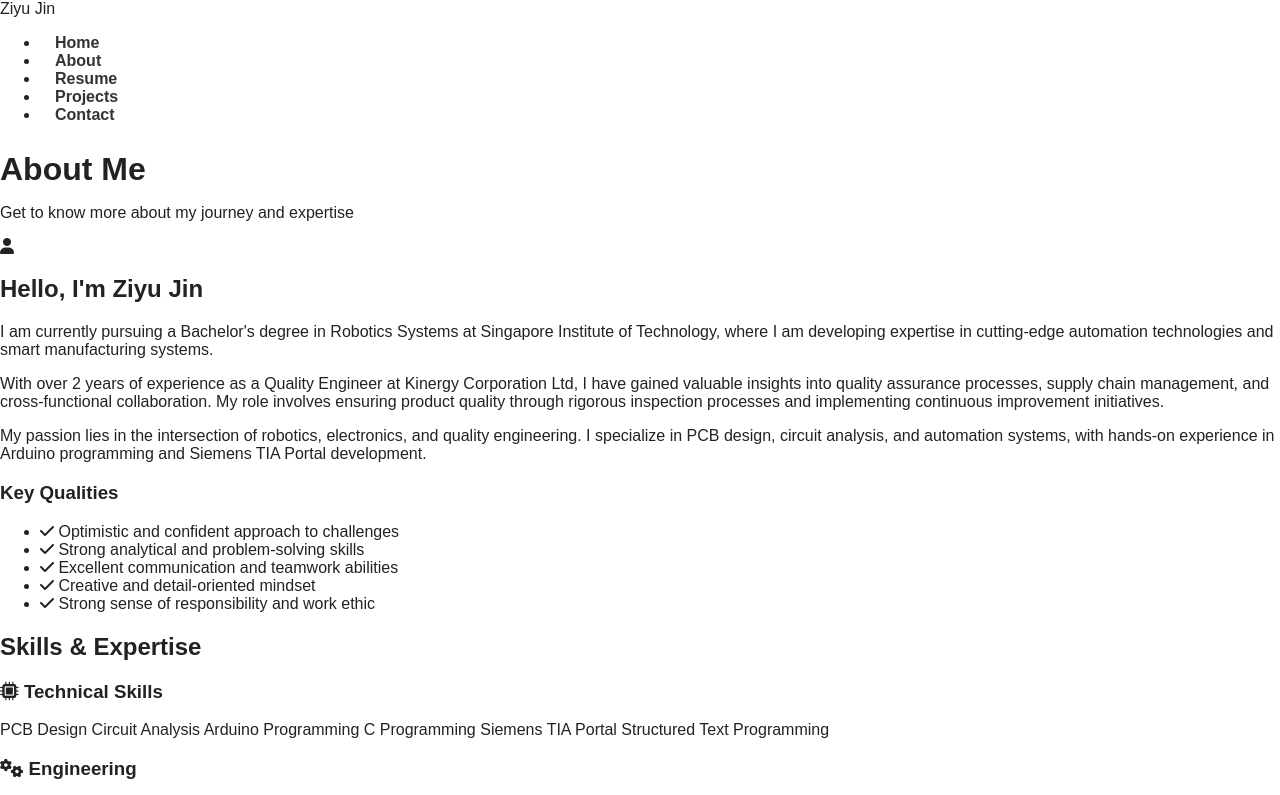
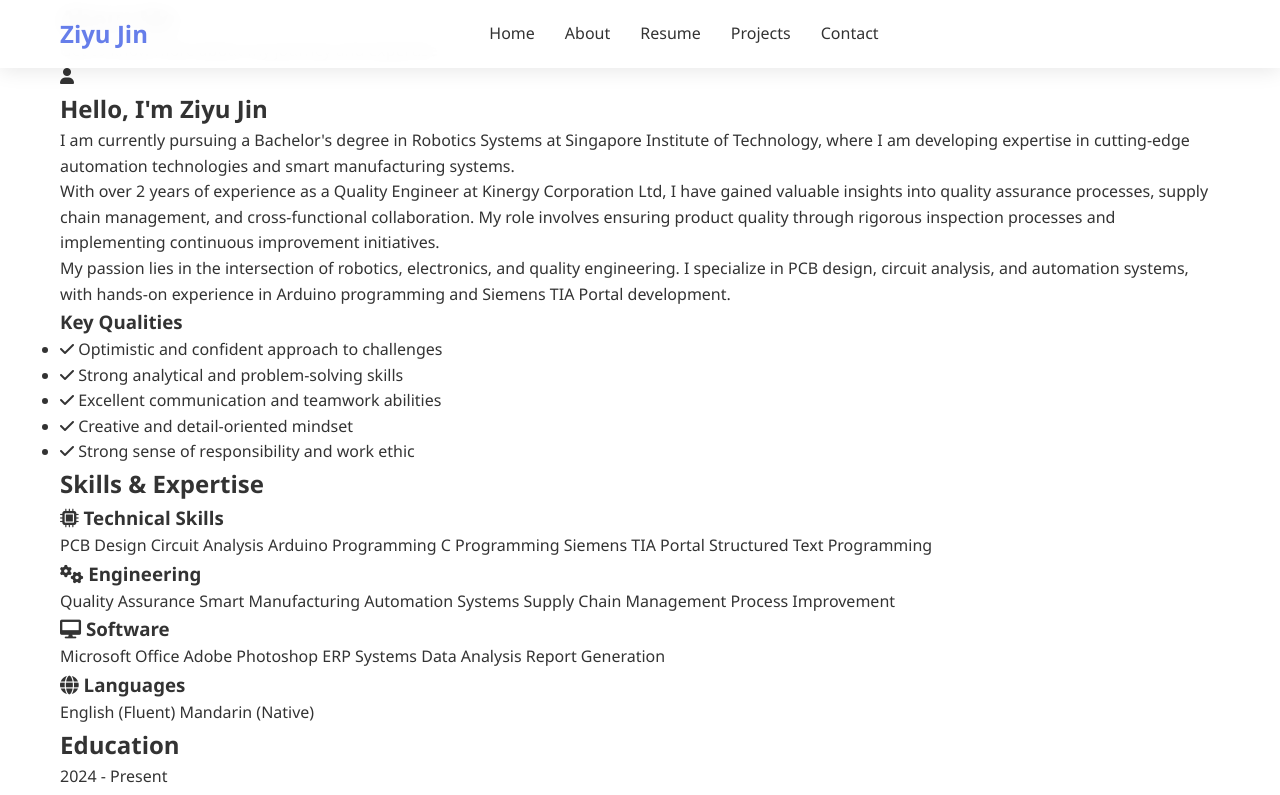
Before and after one commit to Jin-Ziyu/2403380_JinZiyu, a plain HTML site: page about.html in a window 1280 px wide. Shown: the top 795 px of the page. Drawn offline with Linux system fonts and the light colour scheme.

Commit message:
Update style.css

```diff
--- a/style.css
+++ b/style.css
@@ -1,66 +1,60 @@
+/* Reset and Base Styles */
+* {
+    margin: 0;
+    padding: 0;
+    box-sizing: border-box;
+}
 
 body {
-    font-family: Arial, sans-serif;
-    margin: 0;
-    background: #ffffff;
-    color: #222;
+    font-family: 'Segoe UI', Tahoma, Geneva, Verdana, sans-serif;
+    line-height: 1.6;
+    color: #333;
+    overflow-x: hidden;
 }
 
-header {
-    background: #f9f9f9;
-    border-bottom: 1px solid #eee;
-    padding: 10px;
-    text-align: center;
+.container {
+    max-width: 1200px;
+    margin: 0 auto;
+    padding: 0 20px;
 }
 
-nav a {
-    margin: 0 15px;
+/* Navigation */
+nav {
+    position: fixed;
+    top: 0;
+    width: 100%;
+    background: rgba(255, 255, 255, 0.95);
+    backdrop-filter: blur(10px);
+    z-index: 1000;
+    box-shadow: 0 2px 20px rgba(0, 0, 0, 0.1);
+    transition: all 0.3s ease;
+}
+
+.nav-container {
+    display: flex;
+    justify-content: space-between;
+    align-items: center;
+    padding: 15px 20px;
+    max-width: 1200px;
+    margin: 0 auto;
+}
+
+.logo {
+    font-size: 1.5rem;
+    font-weight: bold;
+    color: #667eea;
+    text-decoration: none;
+}
+
+.nav-links {
+    display: flex;
+    list-style: none;
+    gap: 30px;
+}
+
+.nav-links a {
     text-decoration: none;
     color: #333;
-    font-weight: bold;
-}
-
-nav a:hover {
-    text-decoration: underline;
-}
-
-main {
-    max-width: 800px;
-    margin: 40px auto;
-    padding: 20px;
-}
-
-h1 {
-    font-size: 2em;
-    margin-bottom: 0.5em;
-}
-
-.button {
-    display: inline-block;
-    margin-top: 20px;
-    padding: 10px 20px;
-    background: #007acc;
-    color: white;
-    text-decoration: none;
-    border-radius: 5px;
-}
-
-.button:hover {
-    background: #005f99;
-}
-
-.gallery {
-    display: flex;
-    flex-wrap: wrap;
-    justify-content: center;
-}
-
-.gallery-item {
-    margin: 10px;
-    text-align: center;
-}
-
-.gallery-item img {
-    width: 250px;
-    border-radius: 10px;
-}
+    font-weight: 500;
+    transition: color 0.3s ease;
+    pos
```
